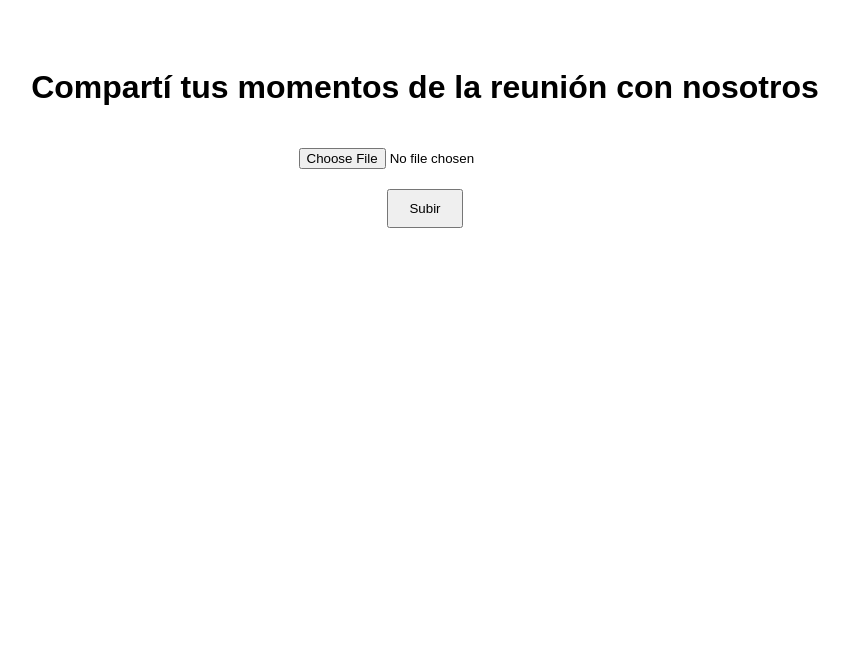
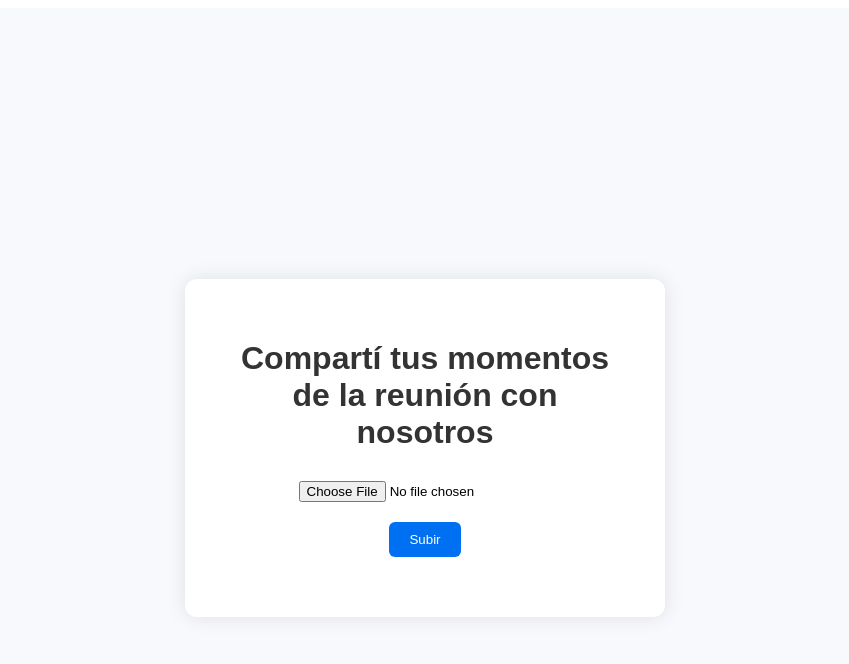
Before and after one commit to CerveceroMani/subida-fotos, a Next.js app in the folder supa/: page / in a window 1280 px wide. Shown: the top 664 px of the page, without its empty margins (215-1064 px from the left). Built offline with nearby package versions, Linux system fonts and the light colour scheme.

Commit message:
Update index.js

```diff
--- a/supa/pages/index.js
+++ b/supa/pages/index.js
@@ -1,7 +1,6 @@
 import { useState } from 'react';
 import { createClient } from '@supabase/supabase-js';
 
-// Conectarse a Supabase con la URL y anon key reales
 const supabase = createClient(
   'https://bvkttnllojiinblskghw.supabase.co',
   'eyJhbGciOiJIUzI1NiIsInR5cCI6IkpXVCJ9.eyJpc3MiOiJzdXBhYmFzZSIsInJlZiI6ImJ2a3R0bmxsb2ppaW5ibHNrZ2h3Iiwicm9sZSI6ImFub24iLCJpYXQiOjE3NDgzMTAwNzgsImV4cCI6MjA2Mzg4NjA3OH0.cy19e3ky8U-AxZcLfdeOxlbnGURVpfa4rOksvclmIns'
@@ -10,24 +9,70 @@ const supabase = createClient(
 export default function Home() {
   const [file, setFile] = useState(null);
   const [message, setMessage] = useState('');
+  const [loading, setLoading] = useState(false);
+  const [progress, setProgress] = useState(0);
 
   const uploadPhoto = async () => {
     if (!file) return setMessage('Seleccioná un archivo');
 
-    const { data, error } = await supabase.storage
-      .from('fotos')
-      .upload(`${Date.now()}_${file.name}`, file);
+    setLoading(true);
+    setProgress(0);
+    setMessage('');
+
+    const fileName = `${Date.now()}_${file.name}`;
+
+    const upload = supabase.storage.from('fotos').upload(fileName, file);
+
+    // Simulación de progreso (ya que Supabase no lo da)
+    const simulateProgress = () => {
+      let val = 0;
+      const interval = setInterval(() => {
+        val += 10;
+        setProgress(val);
+        if (val >= 100) clearInterval(interval);
+      }, 100);
+    };
+
+    simulateProgress();
+
+    const { data, error } = await upload;
+
+    setLoading(false);
+    setProgress(100);
 
     if (error) setMessage('Error al subir la imagen');
     else setMessage('Imagen subida correctamente');
   };
 
   return (
-    <div style={{ padding: 40, fontFamily: 'Arial', display: 'flex', flexDirection: 'column', alignItems: 'center' }}>
-      <h1>Compartí tus momentos de la reunión con nosotros</h1>
-      <input type="file" onChange={(e) => setFile(e.target.files[0])} style={{ margin: '20px 0' }} />
-      <button onClick={uploadPhoto} style={{ marginBottom: 20, padding: '10px 20px' }}>Subir</button>
-      <p>{message}</p>
+    <div style={{ padding: 40, fontFamily: 'Arial', minHeight: '100vh', background: '#f7f9fc', display: 'flex', flexDirection: 'column', alignItems: 'center', justifyContent: 'center' }}>
+      <div style={{ background: '#fff', borderRadius: 12, boxShadow: '0 0 20px rgba(0,0,0,0.1)', padding: 40, textAlign: 'center', width: '100%', maxWidth: 400 }}>
+        <h1 style={{ marginBottom: 30, color: '#333' }}>Compartí tus momentos de la reunión con nosotros</h1>
+        <input type="file" onChange={(e) => setFile(e.target.files[0])} style={{ marginBottom: 20 }} />
+        <br />
+        <button
+          onClick={uploadPhoto}
+          style={{ padding: '10px 20px', backgroundColor: '#0070f3', color: '#fff', border: 'none', borderRadius: 6, cursor: 'pointer' }}
+        >
+          Subir
+        </button>
+
+        {loading && (
+          <div style={{ marginTop: 20, width: '100%', background: '#eee', borderRadius: 10 }}>
+            <div
+              style={{
+                height: 10,
+                width: `${progress}%`,
+                background: '#0070f3',
+                borderRadius: 10,
+                transition: 'width 0.3s ease-in-out'
+              }}
+            ></div>
+          </div>
+        )}
+
+        <p style={{ marginTop: 20 }}>{message}</p>
+      </div>
     </div>
   );
 }
```
